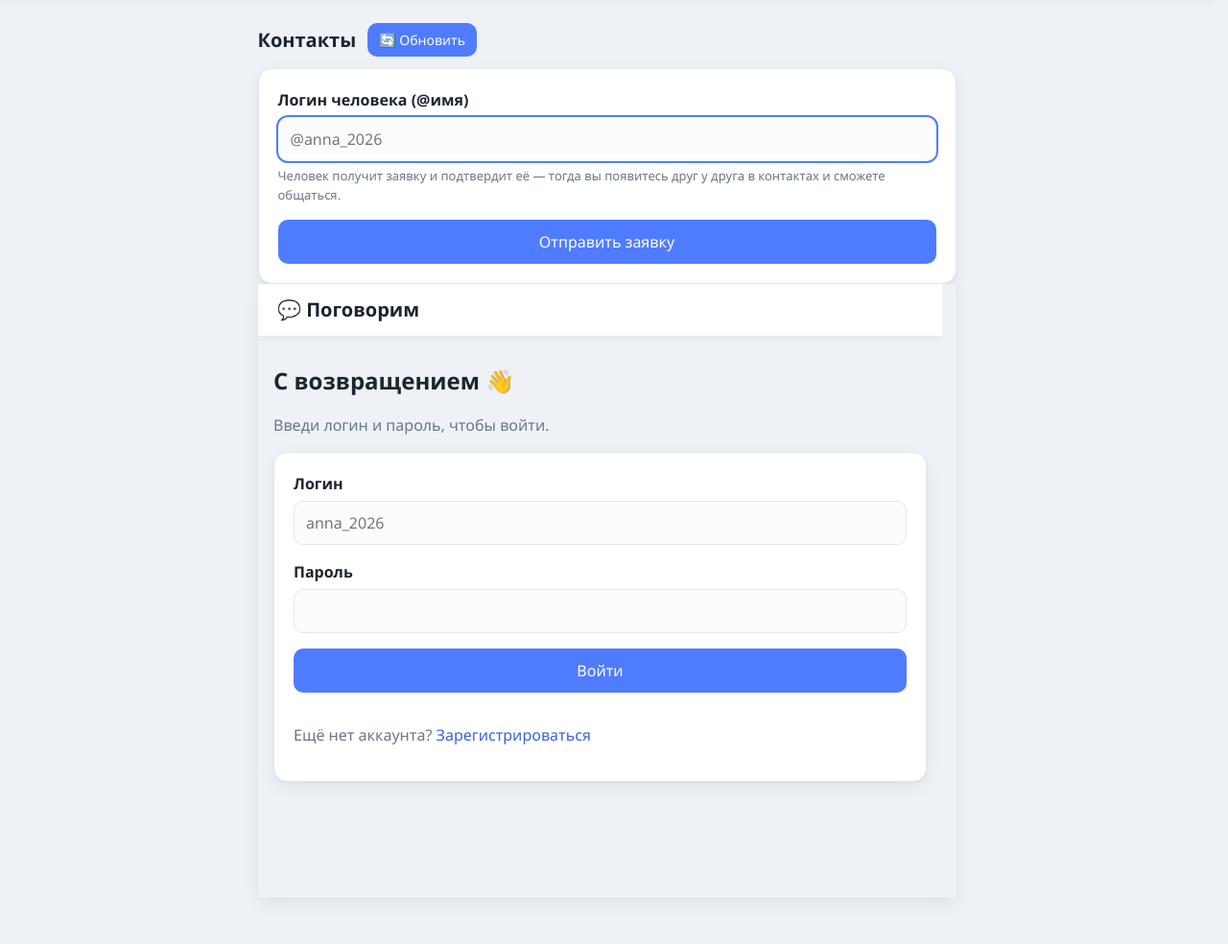
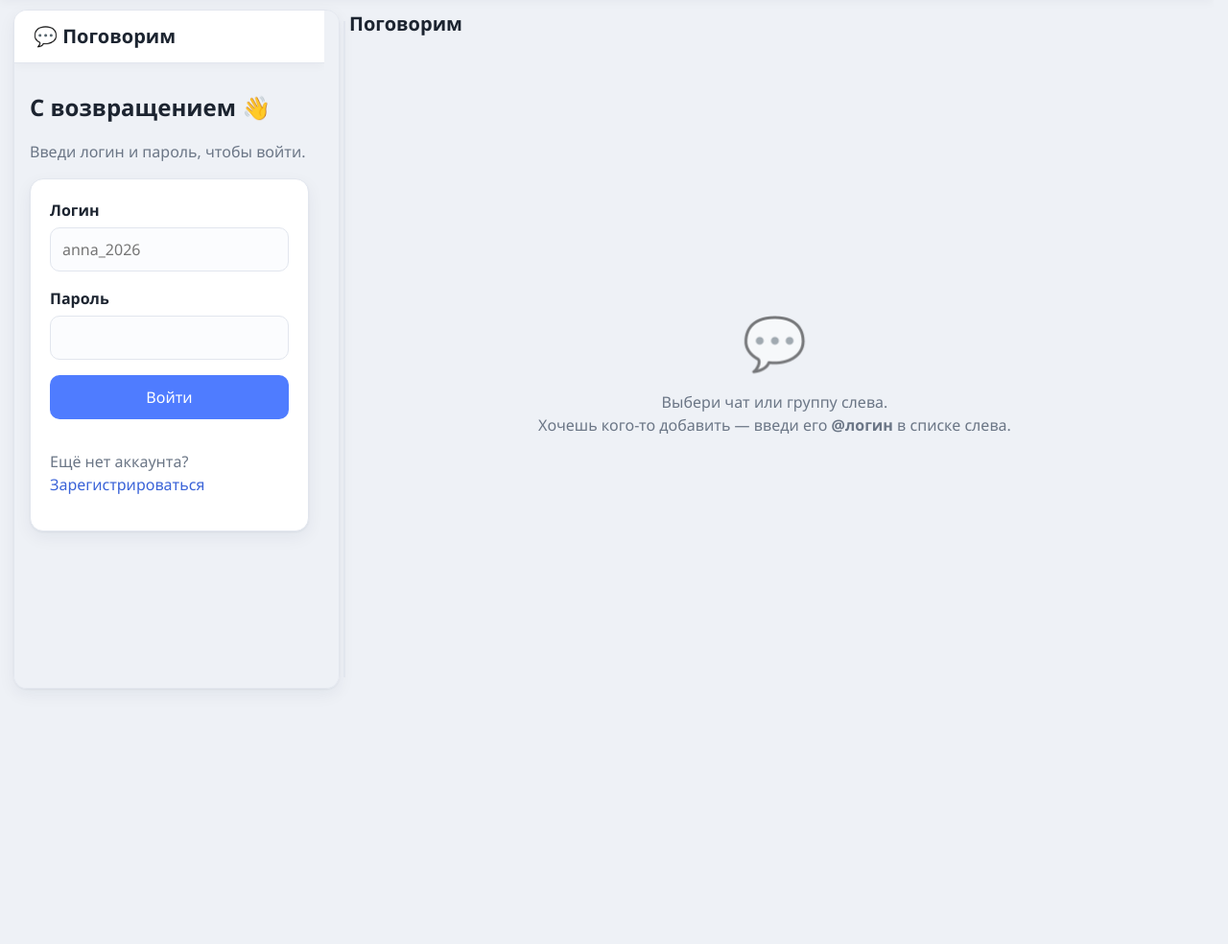
Before and after one commit to D1aBet14ek/messenger, a Flask app: template templates/users.html in a window 1280 px wide. Shown: the part 55-1039 px from the top of the page at 96% size. After the commit the page ends 775 px from the top, so only its background shows below. Run offline with Flask 3, Linux system fonts and the light colour scheme; the template is opened without the code that fills it, so the values that code supplies are empty.

Commit message:
Start page is now the two-pane Telegram-like layout (list left, chat right); add-friend moved into the list

```diff
--- a/static/style.css
+++ b/static/style.css
@@ -222,6 +222,25 @@ hr { border: 0; border-top: 1px solid var(--line); margin: 4px 0; }
 /* Поиск в списке чатов */
 .search-box { margin-bottom: 14px; }
 .search-box input { width: 100%; }
+
+/* «Добавить друга» в списке слева */
+.add-friend { display: flex; gap: 8px; margin-bottom: 12px; }
+.add-friend input { flex: 1; }
+
+/* Пустая область справа, когда чат ещё не выбран */
+.empty-state {
+  flex: 1 1 auto;
+  display: flex;
+  flex-direction: column;
+  align-items: center;
+  justify-content: center;
+  text-align: center;
+  color: var(--muted);
+  gap: 10px;
+  padding: 30px;
+}
+.empty-icon { font-size: 54px; opacity: 0.5; }
+.empty-state p { margin: 0; }
 
 /* Внутренняя страничка с сообщениями (живёт внутри рамки).
    Фон такой же, как у рамки, поэтому при самообновлении НЕТ белого мигания. */
--- a/templates/base.html
+++ b/templates/base.html
@@ -24,7 +24,7 @@
     {% if current_user %}
       <nav class="nav">
         <span class="who">Ты вошёл как <b>{{ current_user['display_name'] }}</b></span>
-        <a class="btn small" href="{{ url_for('users') }}">Список людей</a>
+        <a class="btn small" href="{{ url_for('users') }}">Чаты</a>
         <a class="btn small ghost" href="{{ url_for('profile') }}">Настройки</a>
         <a class="btn small ghost" href="{{ url_for('logout') }}">Выйти</a>
       </nav>
--- a/templates/chats_list.html
+++ b/templates/chats_list.html
@@ -14,6 +14,12 @@
 </head>
 <body class="frame-body list-body theme-{{ theme }}{% if app_bg %} bg-{{ app_bg }}{% endif %}">
   <div class="list-wrap">
+
+    {# Добавить друга по @логину #}
+    <form method="post" action="{{ url_for('friends_add') }}" class="add-friend" autocomplete="off">
+      <input name="who" required maxlength="20" placeholder="Добавить друга: @логин">
+      <button class="btn small" type="submit" title="Отправить заявку">+</button>
+    </form>
 
     {# Поиск по людям и группам #}
     <div class="search-box">
--- a/templates/users.html
+++ b/templates/users.html
@@ -1,27 +1,61 @@
 {% extends "base.html" %}
-{% block title %}Контакты — Поговорим{% endblock %}
+{% block title %}Чаты — Поговорим{% endblock %}
+{% block body_class %}wide{% endblock %}
 
 {% block content %}
-<div class="chat-head">
-  <h1>Контакты</h1>
-  <a class="btn small" href="{{ url_for('users') }}">🔄 Обновить</a>
+<div class="tg">
+  {# Список чатов — СЛЕВА #}
+  <aside class="tg-side" id="side">
+    <iframe class="side-frame" src="{{ url_for('chats_frame') }}" title="Список чатов"></iframe>
+  </aside>
+
+  <div class="tg-grip" id="grip" title="Держи и тяни, чтобы изменить ширину"></div>
+
+  {# Область чата — СПРАВА (пока ничего не выбрано) #}
+  <div class="tg-main">
+    <div class="chat-head"><h1>Поговорим</h1></div>
+    <div class="empty-state">
+      <div class="empty-icon">💬</div>
+      <p>Выбери чат или группу слева.<br>
+      Хочешь кого-то добавить — введи его <b>@логин</b> в списке слева.</p>
+    </div>
+  </div>
 </div>
 
-<form method="post" action="{{ url_for('friends_add') }}" class="card" autocomplete="off">
-  <label>Логин человека (@имя)
-    <input name="who" required maxlength="20" placeholder="@anna_2026" autofocus>
-    <span class="hint">Человек получит заявку и подтвердит её — тогда вы появитесь
-      друг у друга в контактах и сможете общаться.</span>
-  </label>
-  <button class="btn" type="submit">Отправить заявку</button>
-</form>
+<script>
+  // Подвижная граница (список слева, чат справа)
+  (function () {
+    var grip = document.getElementById("grip");
+    var side = document.getElementById("side");
+    var tg = document.querySelector(".tg");
+    var drag = false;
+    var saved = localStorage.getItem("sideWidth");
+    if (saved) side.style.flexBasis = saved + "px";
 
-{#
-  Список контактов, заявок и групп — в отдельной рамке (iframe).
-  Внутри неё стоит <meta refresh>, поэтому обновляется только она,
-  а вся страница не мигает. Без JavaScript.
-#}
-<iframe class="list-frame"
-        src="{{ url_for('chats_frame') }}"
-        title="Контакты, заявки и группы"></iframe>
+    grip.addEventListener("pointerdown", function (e) {
+      drag = true;
+      grip.classList.add("active");
+      document.body.style.userSelect = "none";
+      try { grip.setPointerCapture(e.pointerId); } catch (err) {}
+      e.preventDefault();
+    });
+    window.addEventListener("pointermove", function (e) {
+      if (!drag) return;
+      var rect = tg.getBoundingClientRect();
+      var w = e.clientX - rect.left;
+      w = Math.max(160, Math.min(w, rect.width - 300));
+      side.style.flexBasis = w + "px";
+    });
+    function stop(e) {
+      if (!drag) return;
+      drag = false;
+      grip.classList.remove("active");
+      document.body.style.userSelect = "";
+      try { grip.releasePointerCapture(e.pointerId); } catch (err) {}
+      localStorage.setItem("sideWidth", parseInt(side.style.flexBasis) || 320);
+    }
+    window.addEventListener("pointerup", stop);
+    window.addEventListener("pointercancel", stop);
+  })();
+</script>
 {% endblock %}
```
